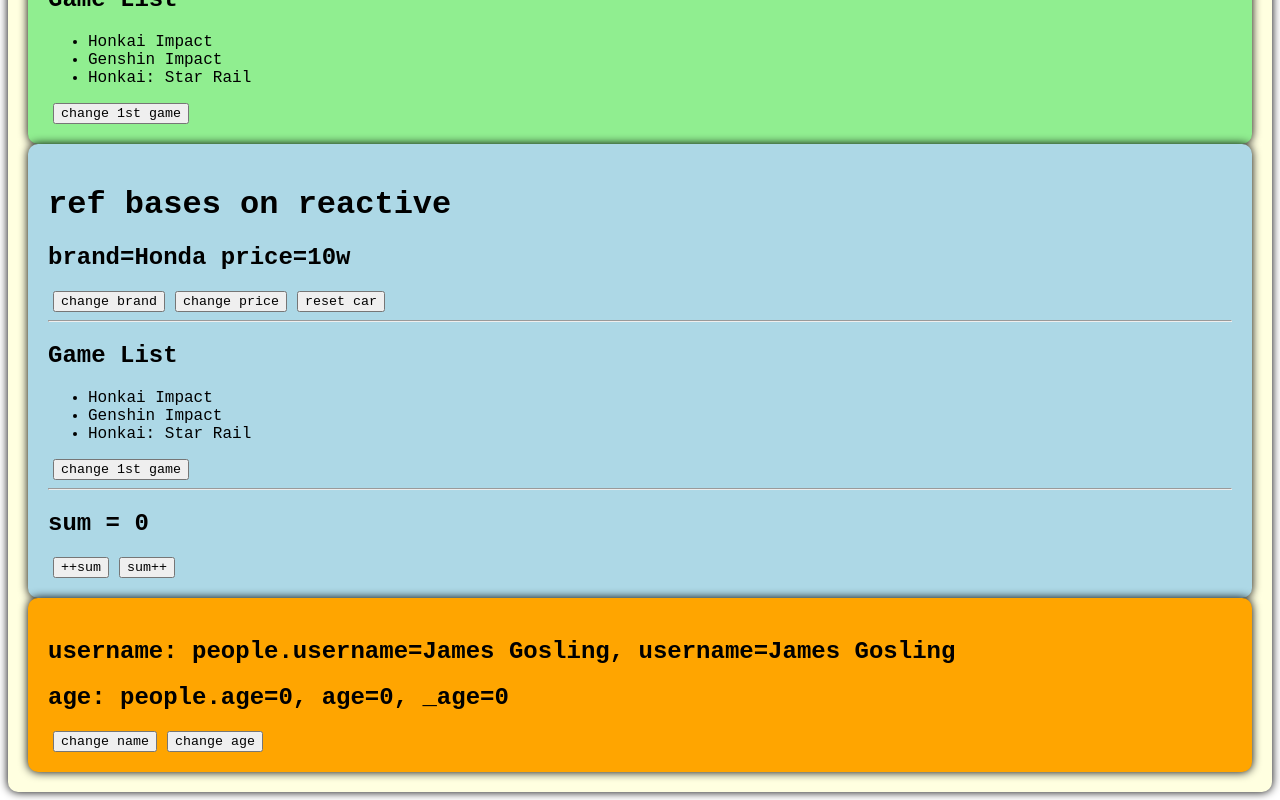
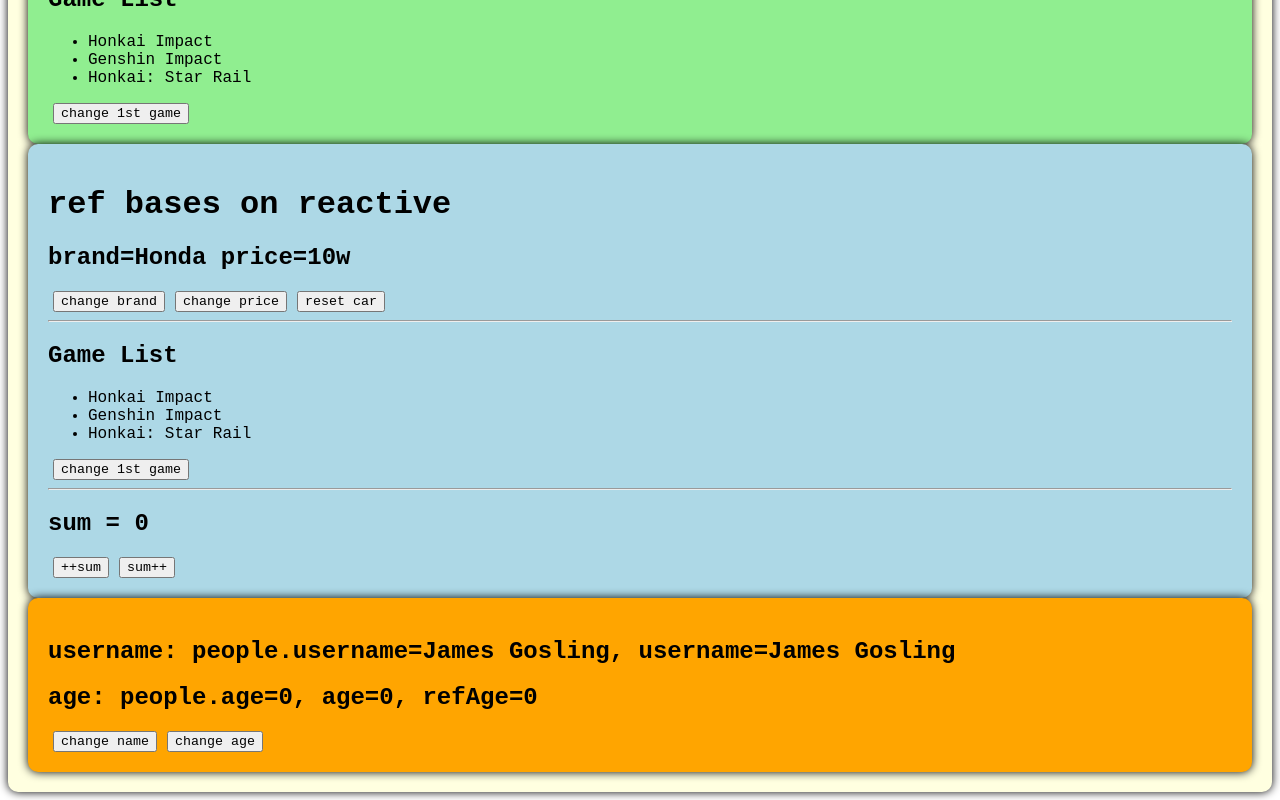
Before and after one commit to 161043261/front-end, a Vue app in the folder vue-demo/: page / in a window 1280 px wide. Shown: the part 494-1294 px from the top of the page. Built offline with nearby package versions, Linux system fonts and the light colour scheme.

Commit message:
Update README.md

```diff
--- a/vue-demo/src/App.vue
+++ b/vue-demo/src/App.vue
@@ -1,22 +1,22 @@
 <script lang="ts">
-import Person from './components/Person.vue';
-import Car from './components/Car.vue';
-import Game from './components/Game.vue';
-import People from "@/components/People.vue";
+import AsSetup from './components/Setup.vue';
+import AsReactive from './components/Reactive.vue';
+import AsRef from './components/Ref.vue';
+import AsToRefs from "@/components/ToRefs.vue";
 
 export default {
   name: 'App',
-  components: {People, Person, Car, Game} // register components
+  components: {AsToRefs, AsSetup, AsReactive, AsRef} // register components
 }
 </script>
 
 <template>
   <div class="app">
     <h1>Hello World</h1>
-    <Person/> <!-- a div, class = "person" -->
-    <Car/>
-    <Game/>
-    <People/>
+    <AsSetup/> <!--  div class="person" -->
+    <AsReactive/> <!-- div class="car"-->
+    <AsRef/> <!-- div class="game"-->
+    <AsToRefs/> <!-- div class="people" -->
   </div>
 </template>
 
--- a/vue-demo/src/components/Game.vue
+++ b/vue-demo/src/components/Reactive.vue
@@ -1,49 +1,44 @@
 <script lang="ts">
 export default {
-  name: 'Car',
+  name: 'Reactive',
 }
 </script>
 
 <script lang="ts" setup>
-import {ref} from "vue";
+import {reactive} from "vue";
 
 // let car = {brand: "Toyota", price: 10};
-let car = ref<{ brand: string, price: number }>({brand: "Honda", price: 10});
+let car = reactive<{ brand: string, price: number }>({brand: "Toyota", price: 10});
 
-// PrimaryType -> ref() -> RefImpl {}
-// Object -> reactive() -> Proxy(...) {}
+// primaryValue => ref(primaryValue) => RefImpl { value: primaryValue }
+// object       => ref(object)       => RefImpl { value: Proxy(Object) object }
+// object       => reactive(object)  => Proxy(Object) object
 
 function changeBrand() {
   const brands = ["Honda", "Mazda", "Toyota"];
-  car.value.brand = brands[Math.floor(Math.random() * 3)];
+  car.brand = brands[Math.floor(Math.random() * 3)];
 }
 
 function changePrice() {
-  car.value.price = Math.floor(Math.random() * 10 + 1);
-  console.log(car);
+  car.price = Math.floor(Math.random() * 10 + 1);
 }
 
 function resetCar() {
-  car.value = {brand: "Honda", price: 10}; // true, car is still reactive.
+  // car = { brand: "Honda", price: 10 }; // false, car is NO LONGER reactive.
+  Object.assign(car, {brand: "Honda", price: 10}); // true, car is still reactive.
 }
 
 function changeFirstGame() {
-  games.value[0].name = (games.value[0].name == "Honkai Impact") ? "Zenless Zone Zero" : "Honkai Impact";
+  games[0].name = (games[0].name == "Honkai Impact") ? "Zenless Zone Zero" : "Honkai Impact";
 }
 
-let games = ref<{ id: number, name: string }[]>(
+let games = reactive<{ id: number, name: string }[]>(
     [{id: 1, name: 'Honkai Impact'}, {id: 2, name: 'Genshin Impact'}, {id: 3, name: 'Honkai: Star Rail'}]);
-
-let sum = ref(0);
-
-function changeSum() {
-  (sum.value)++;
-}
 </script>
 
 <template>
-  <div class="game">
-    <h1>ref bases on reactive</h1>
+  <div class="car">
+    <h1>ref and reactive</h1>
     <h2>brand={{ car.brand }} price={{ car.price }}w</h2>
     <button @click="changeBrand">change brand</button>
     <button @click="changePrice">change price</button>
@@ -51,22 +46,17 @@ function changeSum() {
     <hr> <!-- horizontal row -->
     <h2>Game List</h2>
     <ul> <!-- unordered list -->
-
       <!-- go
            for key, game := range games { ... } -->
       <li v-for="game in games" v-bind:key="game.id">{{ game.name }}</li> <!-- list item -->
     </ul>
     <button @click="changeFirstGame">change 1st game</button>
-    <hr>
-    <h2>sum = {{ sum }}</h2>
-    <button @click="++sum">++sum</button>
-    <button @click="changeSum">sum++</button>
   </div>
 </template>
 
 <style scoped>
-.game {
-  background-color: lightblue;
+.car {
+  background-color: lightgreen;
   box-shadow: 0 0 10px;
   border-radius: 10px;
   padding: 20px;
--- a/vue-demo/src/components/Car.vue
+++ b/vue-demo/src/components/Ref.vue
@@ -1,44 +1,49 @@
 <script lang="ts">
 export default {
-  name: 'Car',
+  name: 'Ref',
 }
 </script>
 
 <script lang="ts" setup>
-import {reactive} from "vue";
+import {ref} from "vue";
 
 // let car = {brand: "Toyota", price: 10};
-let car = reactive<{ brand: string, price: number }>({brand: "Toyota", price: 10});
+let car = ref<{ brand: string, price: number }>({brand: "Honda", price: 10});
 
-// primaryValue => ref(primaryValue) => RefImpl { value: primaryValue }
-// object       => ref(object)       => RefImpl { value: Proxy(Object) object }
-// object       => reactive(object)  => Proxy(Object) object
+// PrimaryType -> ref() -> RefImpl {}
+// Object -> reactive() -> Proxy(...) {}
 
 function changeBrand() {
   const brands = ["Honda", "Mazda", "Toyota"];
-  car.brand = brands[Math.floor(Math.random() * 3)];
+  car.value.brand = brands[Math.floor(Math.random() * 3)];
 }
 
 function changePrice() {
-  car.price = Math.floor(Math.random() * 10 + 1);
+  car.value.price = Math.floor(Math.random() * 10 + 1);
+  console.log(car);
 }
 
 function resetCar() {
-  // car = { brand: "Honda", price: 10 }; // false, car is NO LONGER reactive.
-  Object.assign(car, {brand: "Honda", price: 10}); // true, car is still reactive.
+  car.value = {brand: "Honda", price: 10}; // true, car is still reactive.
 }
 
 function changeFirstGame() {
-  games[0].name = (games[0].name == "Honkai Impact") ? "Zenless Zone Zero" : "Honkai Impact";
+  games.value[0].name = (games.value[0].name == "Honkai Impact") ? "Zenless Zone Zero" : "Honkai Impact";
 }
 
-let games = reactive<{ id: number, name: string }[]>(
+let games = ref<{ id: number, name: string }[]>(
     [{id: 1, name: 'Honkai Impact'}, {id: 2, name: 'Genshin Impact'}, {id: 3, name: 'Honkai: Star Rail'}]);
+
+let sum = ref(0);
+
+function changeSum() {
+  (sum.value)++;
+}
 </script>
 
 <template>
-  <div class="car">
-    <h1>ref and reactive</h1>
+  <div class="game">
+    <h1>ref bases on reactive</h1>
     <h2>brand={{ car.brand }} price={{ car.price }}w</h2>
     <button @click="changeBrand">change brand</button>
     <button @click="changePrice">change price</button>
@@ -46,17 +51,22 @@ let games = reactive<{ id: number, name: string }[]>(
     <hr> <!-- horizontal row -->
     <h2>Game List</h2>
     <ul> <!-- unordered list -->
+
       <!-- go
            for key, game := range games { ... } -->
       <li v-for="game in games" v-bind:key="game.id">{{ game.name }}</li> <!-- list item -->
     </ul>
     <button @click="changeFirstGame">change 1st game</button>
+    <hr>
+    <h2>sum = {{ sum }}</h2>
+    <button @click="++sum">++sum</button>
+    <button @click="changeSum">sum++</button>
   </div>
 </template>
 
 <style scoped>
-.car {
-  background-color: lightgreen;
+.game {
+  background-color: lightblue;
   box-shadow: 0 0 10px;
   border-radius: 10px;
   padding: 20px;
--- a/vue-demo/src/components/Person.vue
+++ b/vue-demo/src/components/Setup.vue
@@ -1,6 +1,6 @@
 <script lang="ts">
 export default {
-  name: 'Person',
+  name: 'Setup',
   beforeCreate() {
     console.log("before create");
   },
--- a/vue-demo/src/components/People.vue
+++ b/vue-demo/src/components/ToRefs.vue
@@ -10,9 +10,8 @@ let people = reactive<{ username: string, age: number }>({
 let {username, age}: ToRefs<{ username: string; age: number; }> = toRefs(people); // username and age are reactive
 console.log(toRefs(people));
 
-let _age: ToRef<number> = toRef(people, 'age');
-console.log(_age);
-
+let refAge: ToRef<number> = toRef(people, 'age');
+console.log(refAge);
 
 function changeName() {
   // people.username += '~';
@@ -27,14 +26,14 @@ function changeAge() {
 
 <script lang="ts">
 export default {
-  name: "People"
+  name: "ToRefs"
 }
 </script>
 
 <template>
   <div class="people">
     <h2>username: people.username={{ people.username }}, username={{ username }}</h2>
-    <h2>age: people.age={{ people.age }}, age={{ age }}, _age={{ _age }}</h2>
+    <h2>age: people.age={{ people.age }}, age={{ age }}, refAge={{ refAge }}</h2>
     <button @click="changeName">change name</button>
     <button @click="changeAge">change age</button>
   </div>
```
Also changed, not shown: vue-demo/src/components/Name.vue (added, +14 -0 lines), 1 other file (tests, documents, lock files or other folders).
